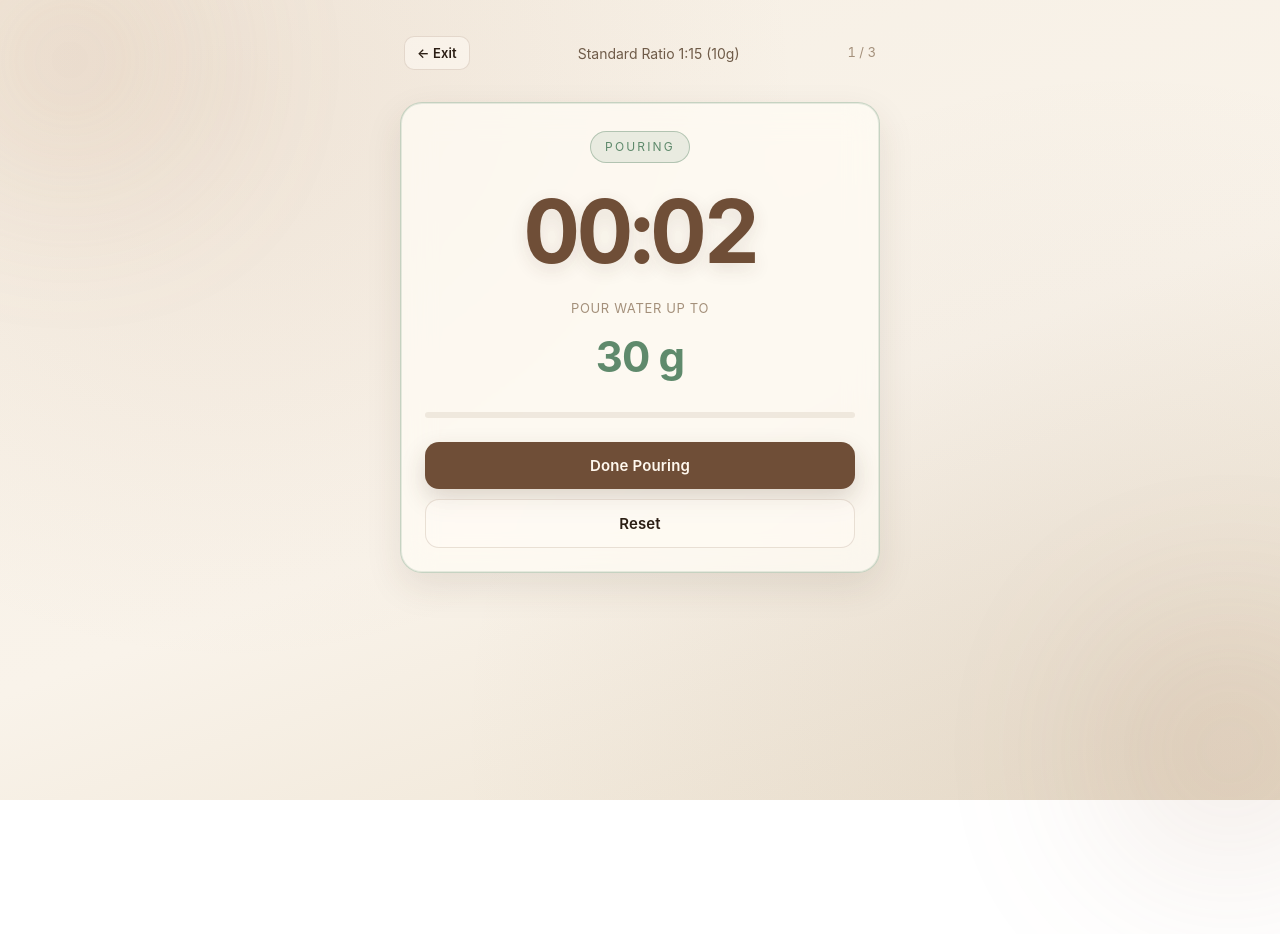
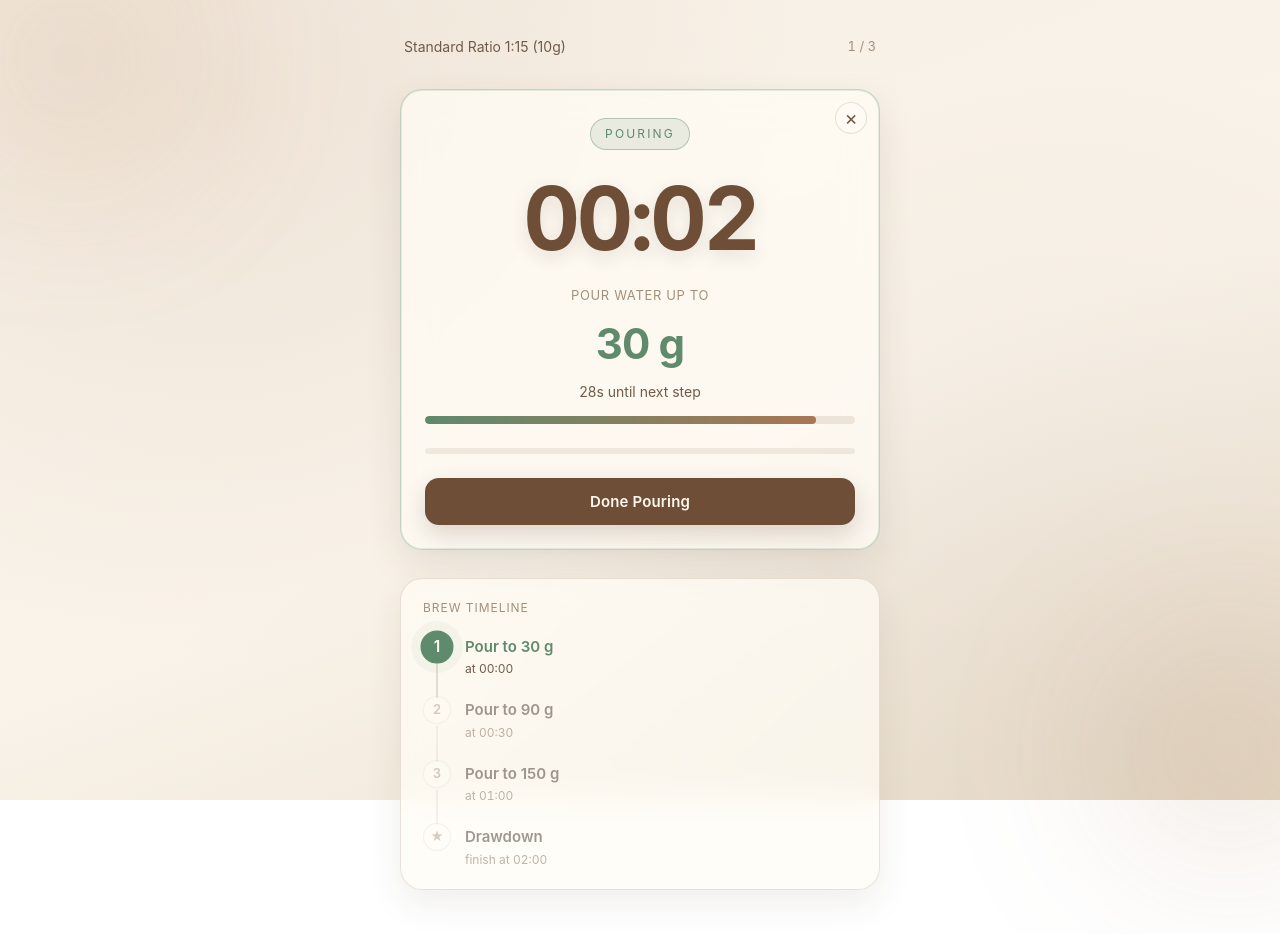
Before and after one commit to NobpasinTumdee/Coffee-Ratio, a React (Vite) app: page / in a window 1280 px wide. Both pictures are taken after a click on the button "Start Brew". Shown: the top 934 px of the page. Before the commit the page ends 800 px from the top, so only its background shows below. Built offline with nearby package versions, Linux system fonts and the light colour scheme.

Commit message:
add ratio and new feature

```diff
--- a/src/App.css
+++ b/src/App.css
@@ -494,6 +494,7 @@ select.glass-input option {
 }
 
 .timer-card {
+  position: relative;
   padding: 28px 24px 24px;
   display: flex;
   flex-direction: column;
@@ -501,6 +502,33 @@ select.glass-input option {
   gap: 24px;
   text-align: center;
   transition: border-color 0.3s ease, box-shadow 0.3s ease;
+}
+
+/* Minimalist close icon anchored to the card's top-right corner. */
+.timer-close {
+  position: absolute;
+  top: 12px;
+  right: 12px;
+  width: 32px;
+  height: 32px;
+  border-radius: 50%;
+  background: rgba(255, 252, 246, 0.55);
+  border: 1px solid var(--glass-border);
+  color: var(--text-soft);
+  font-size: 20px;
+  line-height: 1;
+  display: inline-flex;
+  align-items: center;
+  justify-content: center;
+  z-index: 2;
+  transition: background 0.18s ease, color 0.18s ease, transform 0.12s ease;
+}
+.timer-close:hover {
+  background: rgba(255, 252, 246, 0.95);
+  color: var(--text);
+}
+.timer-close:active {
+  transform: scale(0.9);
 }
 
 .phase-pill {
@@ -596,6 +624,24 @@ select.glass-input option {
   transition: width 0.18s linear;
 }
 
+/* Pouring countdown: green draining bar that turns urgent near the deadline. */
+.progress-bar-fill.is-countdown {
+  background: linear-gradient(90deg, var(--pouring), var(--accent-2));
+  transition: width 0.18s linear, background 0.3s ease;
+}
+.progress-bar-fill.is-countdown.is-urgent {
+  background: linear-gradient(90deg, #c0584a, #d98b4a);
+  animation: pulse-bar 0.9s ease-in-out infinite;
+}
+@keyframes pulse-bar {
+  0%, 100% {
+    opacity: 1;
+  }
+  50% {
+    opacity: 0.55;
+  }
+}
+
 .overall-bar {
   width: 100%;
   height: 6px;
@@ -627,6 +673,124 @@ select.glass-input option {
     0 0 0 1px rgba(139, 111, 71, 0.2) inset;
 }
 
+/* === Vertical timeline === */
+.timeline-card {
+  padding: 20px 22px;
+}
+.timeline-heading {
+  display: block;
+  font-size: 12px;
+  letter-spacing: 0.08em;
+  text-transform: uppercase;
+  color: var(--text-mute);
+  margin-bottom: 16px;
+}
+.timeline {
+  list-style: none;
+  margin: 0;
+  padding: 0;
+  display: flex;
+  flex-direction: column;
+}
+.timeline-node {
+  position: relative;
+  display: flex;
+  gap: 14px;
+  padding-bottom: 18px;
+  text-align: left;
+  transition: opacity 0.3s ease;
+}
+.timeline-node:last-child {
+  padding-bottom: 0;
+}
+/* Connector line running down the centre of each marker. */
+.timeline-node::before {
+  content: "";
+  position: absolute;
+  left: 13px;
+  top: 30px;
+  bottom: -2px;
+  width: 2px;
+  background: rgba(120, 85, 55, 0.18);
+  transition: background 0.3s ease;
+}
+.timeline-node:last-child::before {
+  display: none;
+}
+
+.timeline-marker {
+  position: relative;
+  z-index: 1;
+  flex: 0 0 28px;
+  width: 28px;
+  height: 28px;
+  border-radius: 50%;
+  display: inline-flex;
+  align-items: center;
+  justify-content: center;
+  font-size: 13px;
+  font-weight: 600;
+  background: rgba(255, 252, 246, 0.7);
+  border: 1px solid var(--glass-border);
+  color: var(--text-mute);
+  transition: background 0.3s ease, border-color 0.3s ease, color 0.3s ease,
+    transform 0.3s ease, box-shadow 0.3s ease;
+}
+.timeline-content {
+  display: flex;
+  flex-direction: column;
+  gap: 2px;
+  padding-top: 3px;
+}
+.timeline-title {
+  font-size: 15px;
+  font-weight: 600;
+  color: var(--text);
+  transition: color 0.3s ease;
+}
+.timeline-sub {
+  font-size: 12px;
+  color: var(--text-soft);
+  font-variant-numeric: tabular-nums;
+}
+
+/* Future steps: dimmed. */
+.timeline-node.is-upcoming {
+  opacity: 0.45;
+}
+
+/* Past steps: solid accent with a check. */
+.timeline-node.is-done .timeline-marker {
+  background: var(--accent);
+  border-color: var(--accent);
+  color: #fff8ee;
+}
+.timeline-node.is-done::before {
+  background: var(--accent);
+  opacity: 0.5;
+}
+
+/* Current step: glowing, enlarged dot with an active title colour. */
+.timeline-node.is-active .timeline-marker {
+  background: var(--pouring);
+  border-color: var(--pouring);
+  color: #fff8ee;
+  transform: scale(1.18);
+  box-shadow: 0 0 0 4px rgba(95, 138, 108, 0.2);
+  animation: marker-glow 1.8s ease-in-out infinite;
+}
+.timeline-node.is-active .timeline-title {
+  color: var(--pouring);
+}
+@keyframes marker-glow {
+  0%, 100% {
+    box-shadow: 0 0 0 4px rgba(95, 138, 108, 0.18);
+  }
+  50% {
+    box-shadow: 0 0 0 8px rgba(95, 138, 108, 0.05);
+  }
+}
+
 @keyframes fade-in {
   from {
     opacity: 0;
--- a/src/components/Timer.tsx
+++ b/src/components/Timer.tsx
@@ -12,7 +12,7 @@ interface Props {
 const playSound = (audio: HTMLAudioElement | null) => {
   if (!audio) return;
   audio.currentTime = 0;
-  void audio.play().catch(() => {});
+  void audio.play().catch(() => { });
 };
 
 const formatTime = (totalSeconds: number): string => {
@@ -131,12 +131,38 @@ const Timer = ({ recipe, onExit }: Props) => {
     return Math.min(1, Math.max(0, (elapsed - lastPour) / span));
   }, [phase, doneTime, elapsed, stepTimes]);
 
+  // While the user is still pouring a step, count down the remaining time until
+  // the next pour begins (or the final drawdown). The bar shrinks as time runs
+  // out; `secondsLeft` drives the urgent state once it dips below the buffer.
+  const pourCountdown = useMemo(() => {
+    if (phase !== "pouring") return null;
+    const target =
+      stepIndex + 1 < totalSteps ? stepTimes[stepIndex + 1] : doneTime;
+    const start = stepTimes[stepIndex];
+    const span = target - start;
+    const remaining = span <= 0 ? 0 : (target - elapsed) / span;
+    return {
+      remaining: Math.min(1, Math.max(0, remaining)),
+      secondsLeft: Math.max(0, target - elapsed),
+      target,
+    };
+  }, [phase, stepIndex, totalSteps, stepTimes, doneTime, elapsed]);
+
+  // Per-node state for the vertical timeline. `stepIndex` is the active pour
+  // during the pouring/waiting phases; once drawdown starts every pour is done.
+  type NodeState = "done" | "active" | "upcoming";
+  const pourNodeState = (i: number): NodeState => {
+    if (phase === "drawdown" || phase === "done") return "done";
+    if (i < stepIndex) return "done";
+    if (i === stepIndex) return "active";
+    return "upcoming";
+  };
+  const drawdownNodeState: NodeState =
+    phase === "done" ? "done" : phase === "drawdown" ? "active" : "upcoming";
+
   return (
     <div className={`screen timer-screen phase-${phase}`}>
       <header className="timer-head">
-        <button className="btn btn-ghost btn-tiny" onClick={onExit}>
-          ← Exit
-        </button>
         <span className="timer-recipe-name">{recipe.name}</span>
         <span className="timer-step-count">
           {Math.min(stepIndex + 1, totalSteps)} / {totalSteps}
@@ -144,6 +170,14 @@ const Timer = ({ recipe, onExit }: Props) => {
       </header>
 
       <div className="glass timer-card">
+        <button
+          className="timer-close"
+          onClick={onExit}
+          aria-label="Stop and exit brew"
+        >
+          ×
+        </button>
+
         <span className="phase-pill">
           {phase === "pouring" && "Pouring"}
           {phase === "waiting" && "Wait"}
@@ -157,6 +191,23 @@ const Timer = ({ recipe, onExit }: Props) => {
           <div className="instruction">
             <span className="instruction-label">Pour water up to</span>
             <span className="instruction-value">{currentTarget} g</span>
+            {pourCountdown && (
+              <>
+                <span className="instruction-sub">
+                  {pourCountdown.secondsLeft > 0
+                    ? `${Math.ceil(pourCountdown.secondsLeft)}s until next step`
+                    : "Wrap up & tap Done"}
+                </span>
+                <div className="progress-bar">
+                  <div
+                    className={`progress-bar-fill is-countdown${
+                      pourCountdown.secondsLeft <= 3 ? " is-urgent" : ""
+                    }`}
+                    style={{ width: `${pourCountdown.remaining * 100}%` }}
+                  />
+                </div>
+              </>
+            )}
           </div>
         )}
 
@@ -229,15 +280,43 @@ const Timer = ({ recipe, onExit }: Props) => {
           )}
           {phase === "done" && (
             <button className="btn btn-primary" onClick={onExit}>
-              Finish
-            </button>
-          )}
-          {phase !== "done" && (
-            <button className="btn btn-ghost" onClick={onExit}>
-              Reset
+              Brew Another ☕
             </button>
           )}
         </div>
+      </div>
+
+      <div className="glass timeline-card">
+        <span className="timeline-heading">Brew Timeline</span>
+        <ol className="timeline">
+          {waterTargets.map((target, i) => {
+            const state = pourNodeState(i);
+            return (
+              <li key={i} className={`timeline-node is-${state}`}>
+                <span className="timeline-marker">
+                  {state === "done" ? "✓" : i + 1}
+                </span>
+                <div className="timeline-content">
+                  <span className="timeline-title">Pour to {target} g</span>
+                  <span className="timeline-sub">
+                    at {formatTime(stepTimes[i])}
+                  </span>
+                </div>
+              </li>
+            );
+          })}
+          <li className={`timeline-node is-${drawdownNodeState}`}>
+            <span className="timeline-marker">
+              {drawdownNodeState === "done" ? "✓" : "★"}
+            </span>
+            <div className="timeline-content">
+              <span className="timeline-title">Drawdown</span>
+              <span className="timeline-sub">
+                finish at {formatTime(doneTime)}
+              </span>
+            </div>
+          </li>
+        </ol>
       </div>
     </div>
   );
--- a/src/storage.ts
+++ b/src/storage.ts
@@ -63,6 +63,42 @@ export const DEFAULT_RECIPES: Recipe[] = [
       "done-s": 210,
     },
   },
+  {
+    name: "Iced Standard 1:15 (15g Coffee / 75g Ice)",
+    ratio: "1:15",
+    "ratio-coffee": 1,
+    "ratio-water": 15,
+    "coffee-weight-g": 15,
+    time: {
+      "water-g": [45, 100, 150],
+      "time-s": [0, 45, 75],
+      "done-s": 120,
+    },
+  },
+  {
+    name: "Iced Standard 1:15 (20g Coffee / 100g Ice)",
+    ratio: "1:15",
+    "ratio-coffee": 1,
+    "ratio-water": 15,
+    "coffee-weight-g": 20,
+    time: {
+      "water-g": [60, 130, 200],
+      "time-s": [0, 45, 90],
+      "done-s": 140,
+    },
+  },
+  {
+    name: "Iced Tetsu Kasuya (15g Coffee / 90g Ice)",
+    ratio: "1:15",
+    "ratio-coffee": 1,
+    "ratio-water": 15,
+    "coffee-weight-g": 15,
+    time: {
+      "water-g": [45, 90, 135],
+      "time-s": [0, 45, 90],
+      "done-s": 150,
+    },
+  },
 ];
 
 // Older saved recipes may predate the `done-s` field. Backfill it from the
```
